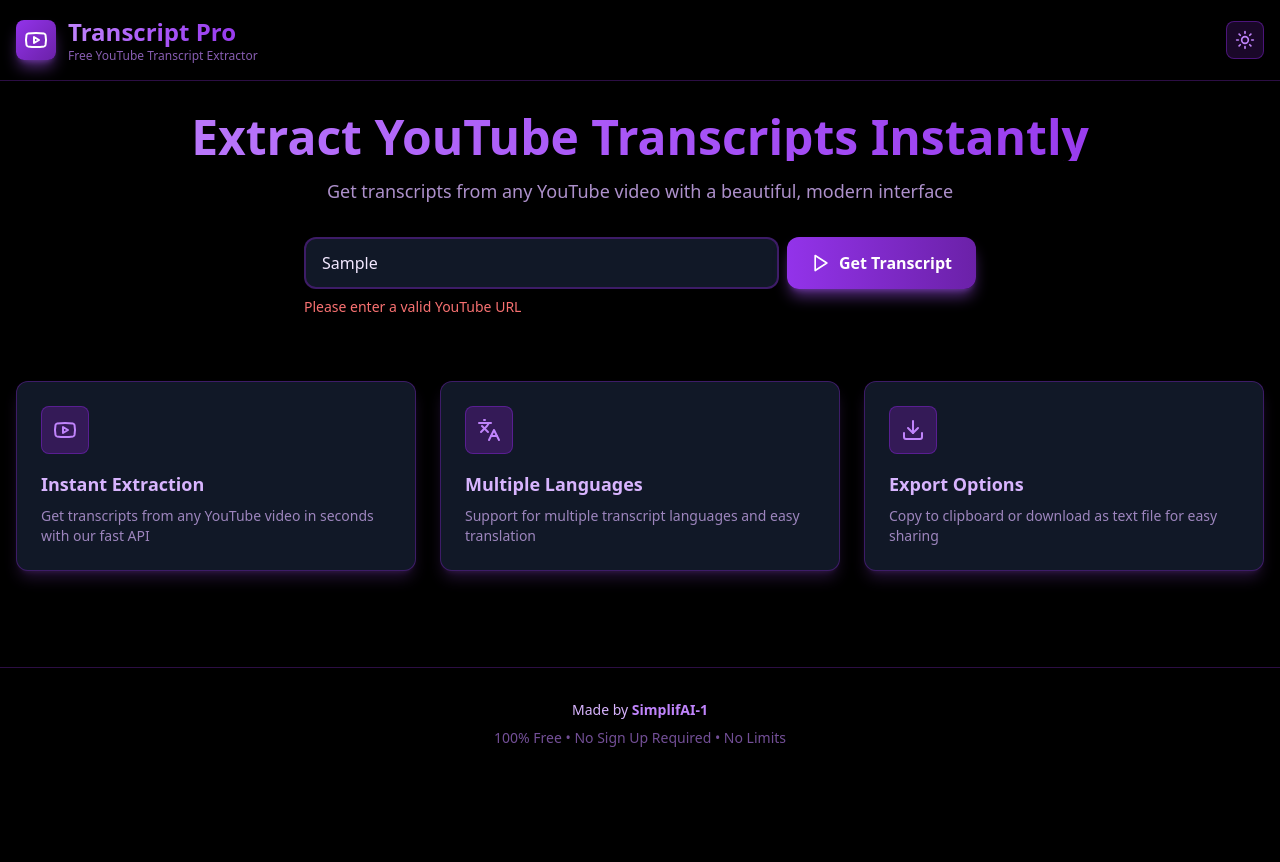
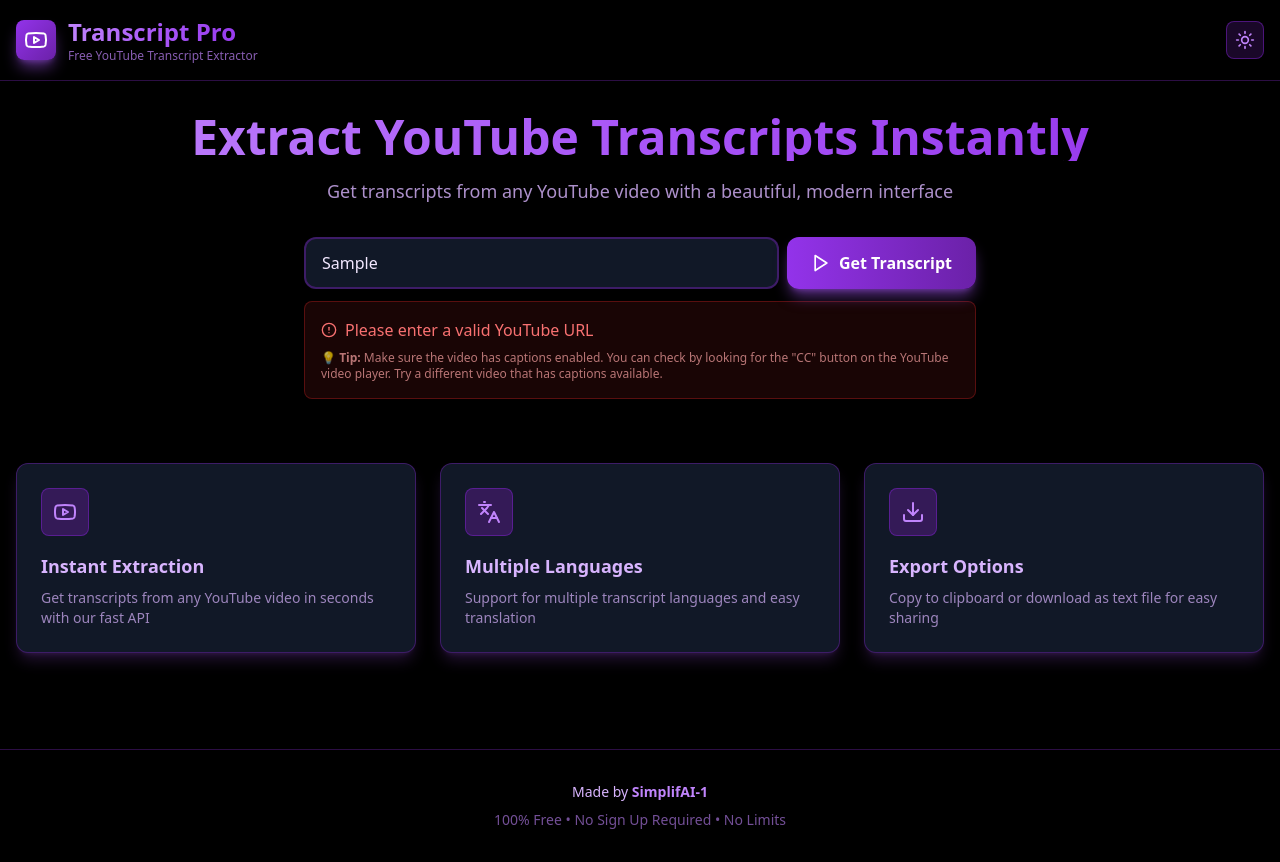
Before and after one commit to simplifaisoul/youtube-transcript-pro, a React (Vite) app: page / in a window 1280 px wide. Both pictures are taken after typing "Sample" into the empty fields and a click on the button "Get Transcript". Before the commit the page ends 800 px from the top, so only its background shows below. Built offline with nearby package versions, Linux system fonts and the light colour scheme.

Commit message:
Improve error message UI: Add helpful tips when transcript is unavailable

```diff
--- a/src/App.tsx
+++ b/src/App.tsx
@@ -1,5 +1,5 @@
 import { useState, useEffect } from 'react'
-import { Moon, Sun, Youtube, Download, Copy, Languages, Play, Loader2 } from 'lucide-react'
+import { Moon, Sun, Youtube, Download, Copy, Languages, Play, Loader2, AlertCircle } from 'lucide-react'
 import { extractVideoId, fetchTranscript, TranscriptSegment } from './utils/transcript'
 import TranscriptViewer from './components/TranscriptViewer'
 import VideoPlayer from './components/VideoPlayer'
@@ -168,7 +168,15 @@
               </button>
             </div>
             {error && (
-              <p className="mt-2 text-red-400 text-sm text-left">{error}</p>
+              <div className="mt-3 p-4 bg-red-900/20 border border-red-800/50 rounded-lg text-left">
+                <p className="text-red-400 font-medium mb-2 flex items-center gap-2">
+                  <AlertCircle className="w-4 h-4" />
+                  {error}
+                </p>
+                <p className="text-red-300/70 text-xs">
+                  💡 <strong>Tip:</strong> Make sure the video has captions enabled. You can check by looking for the "CC" button on the YouTube video player. Try a different video that has captions available.
+                </p>
+              </div>
             )}
           </form>
         </div>
```
